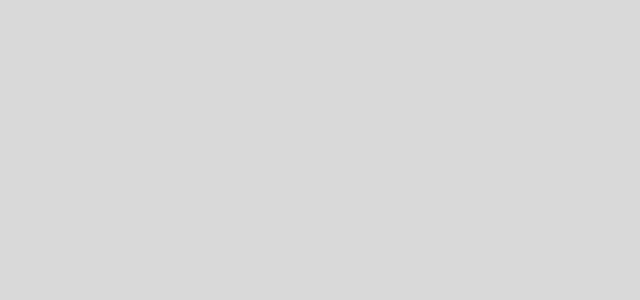
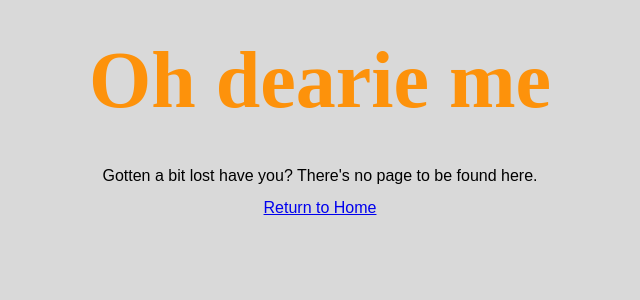
Before and after one commit to JamesBarnes48/PersonalSiteVue, a Vue app: page /showcase in a window 1280 px wide. Before the commit this address had no page. Shown: the top 300 px of the page, without its empty margins (320-960 px from the left). Built offline with nearby package versions, Linux system fonts and the light colour scheme.

Commit message:
make PageNotFound page

```diff
--- a/src/router/index.js
+++ b/src/router/index.js
@@ -1,6 +1,7 @@
 import { createRouter, createWebHistory } from 'vue-router'
-import App from '../App.vue'
+import Home from '../views/Home.vue'
 //import ShowcaseView from '../views/Showcase.vue'
+import PageNotFound from '../views/PageNotFound.vue'
 
 
 const router = createRouter({
@@ -9,7 +10,7 @@ const router = createRouter({
     {
       path: '/',
       name: 'home',
-      component: App
+      component: Home
     },
     /*
     {
@@ -18,6 +19,11 @@ const router = createRouter({
       component: ShowcaseView
     }
     */
+    {
+      path: '/:catchAll(.*)*',
+      name: "PageNotFound",
+      component: PageNotFound,
+     },
   ]
 })
 
--- /dev/null
+++ b/src/views/PageNotFound.vue
@@ -0,0 +1,6 @@
+<template>
+    <h1>Oh dearie me</h1>
+    <p>Gotten a bit lost have you? There's no page to be found here.</p>
+
+    <router-link :to="{ name: 'home' }">Return to Home</router-link>
+</template>
```
